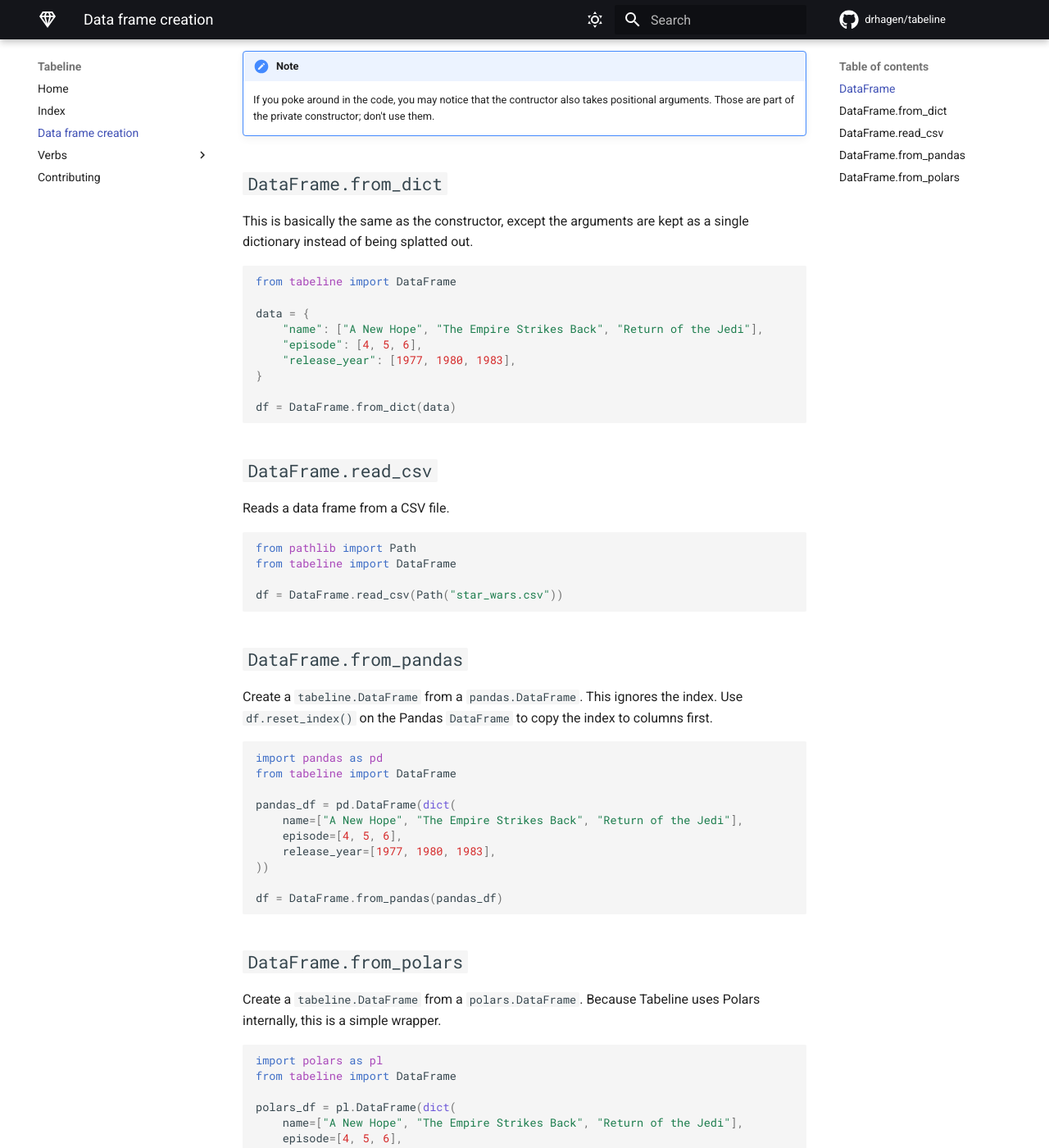
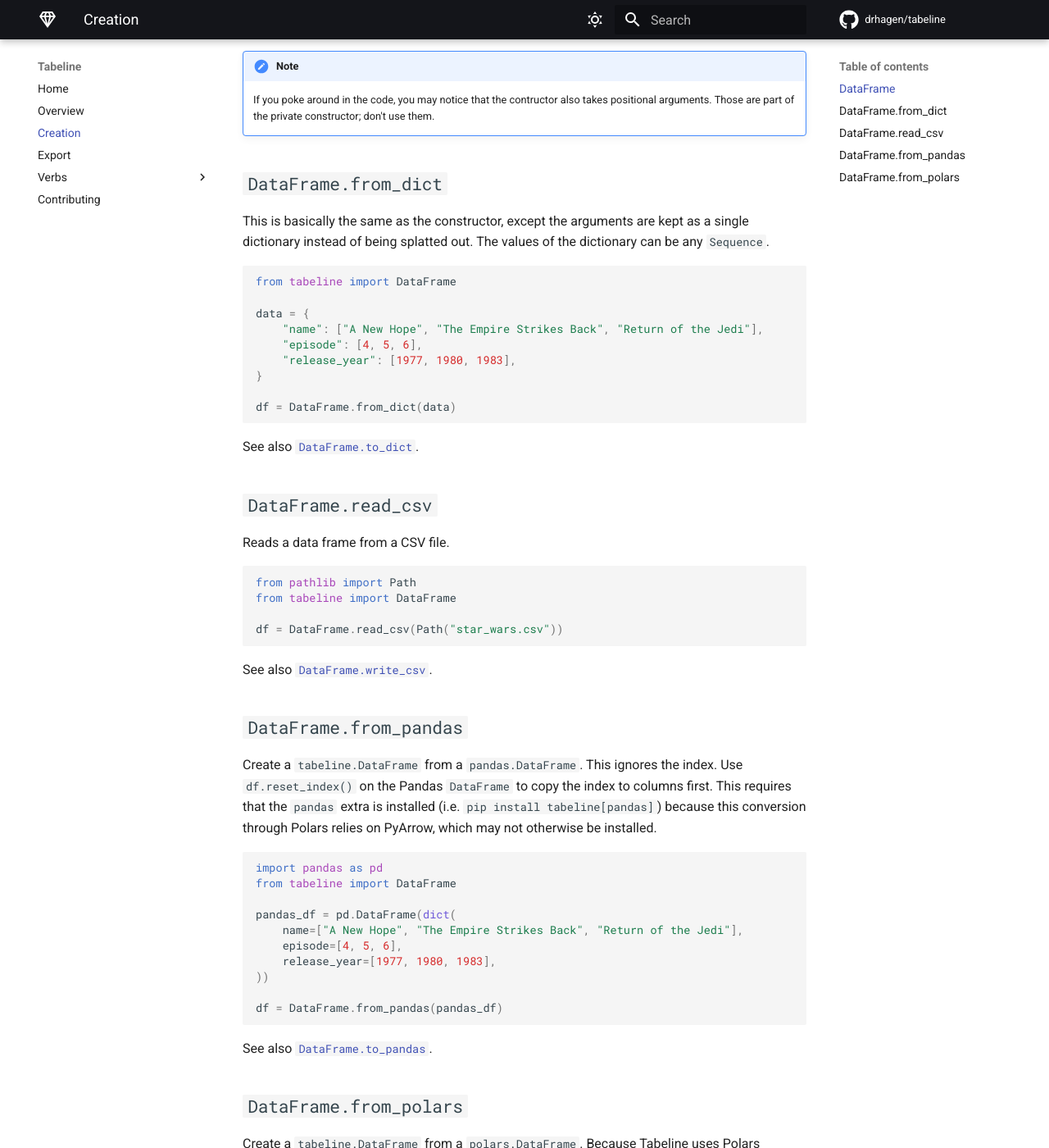
Before and after one commit to drhagen/tabeline, an MkDocs documentation site: the page built from docs/creation.md, in a window 1280 px wide and 1400 px high, scrolled down 620 px. Shown: the whole window at 82% size. Built offline with MkDocs 1.6.1 and Material for MkDocs 9.7.7, drawn with Linux system fonts in a browser that asks for light colours; comment, search, counter and statistics services are not loaded; some of the changed text lies outside the part shown.

Commit message:
Document export functions

````diff
--- a/docs/creation.md
+++ b/docs/creation.md
@@ -26,7 +26,7 @@
 
 ## `DataFrame.from_dict`
 
-This is basically the same as the constructor, except the arguments are kept as a single dictionary instead of being splatted out.
+This is basically the same as the constructor, except the arguments are kept as a single dictionary instead of being splatted out. The values of the dictionary can be any `Sequence`.
 
 ```python
 from tabeline import DataFrame
@@ -40,6 +40,9 @@
 df = DataFrame.from_dict(data)
 ```
 
+See also [`DataFrame.to_dict`](export.md#to_dict).
+
+
 ## `DataFrame.read_csv`
 
 Reads a data frame from a CSV file.
@@ -51,10 +54,12 @@
 df = DataFrame.read_csv(Path("star_wars.csv"))
 ```
 
+See also [`DataFrame.write_csv`](export.md#write_csvfilename).
+
 
 ## `DataFrame.from_pandas`
 
-Create a `tabeline.DataFrame` from a `pandas.DataFrame`. This ignores the index. Use `df.reset_index()` on the Pandas `DataFrame` to copy the index to columns first.
+Create a `tabeline.DataFrame` from a `pandas.DataFrame`. This ignores the index. Use `df.reset_index()` on the Pandas `DataFrame` to copy the index to columns first. This requires that the `pandas` extra is installed (i.e. `pip install tabeline[pandas]`) because this conversion through Polars relies on PyArrow, which may not otherwise be installed.
 
 ```python
 import pandas as pd
@@ -68,6 +73,8 @@
 
 df = DataFrame.from_pandas(pandas_df)
 ```
+
+See also [`DataFrame.to_pandas`](export.md#to_pandas).
 
 
 ## `DataFrame.from_polars`
@@ -86,3 +93,5 @@
 
 df = DataFrame.from_polars(polars_df)
 ```
+
+See also [`DataFrame.to_polars`](export.md#to_polars).
--- a/mkdocs.yml
+++ b/mkdocs.yml
@@ -49,8 +49,9 @@
 
 nav:
   - Home: index.md
-  - Index: summary.md
-  - Data frame creation: creation.md
+  - Overview: overview.md
+  - Creation: creation.md
+  - Export: export.md
   - Verbs:
     - Reorganizing: verbs/select.md
     - Filtering: verbs/filter.md
````
Also changed, not shown: docs/export.md (added, +97 -0 lines), docs/overview.md (renamed from docs/summary.md, +10 -1 lines).
